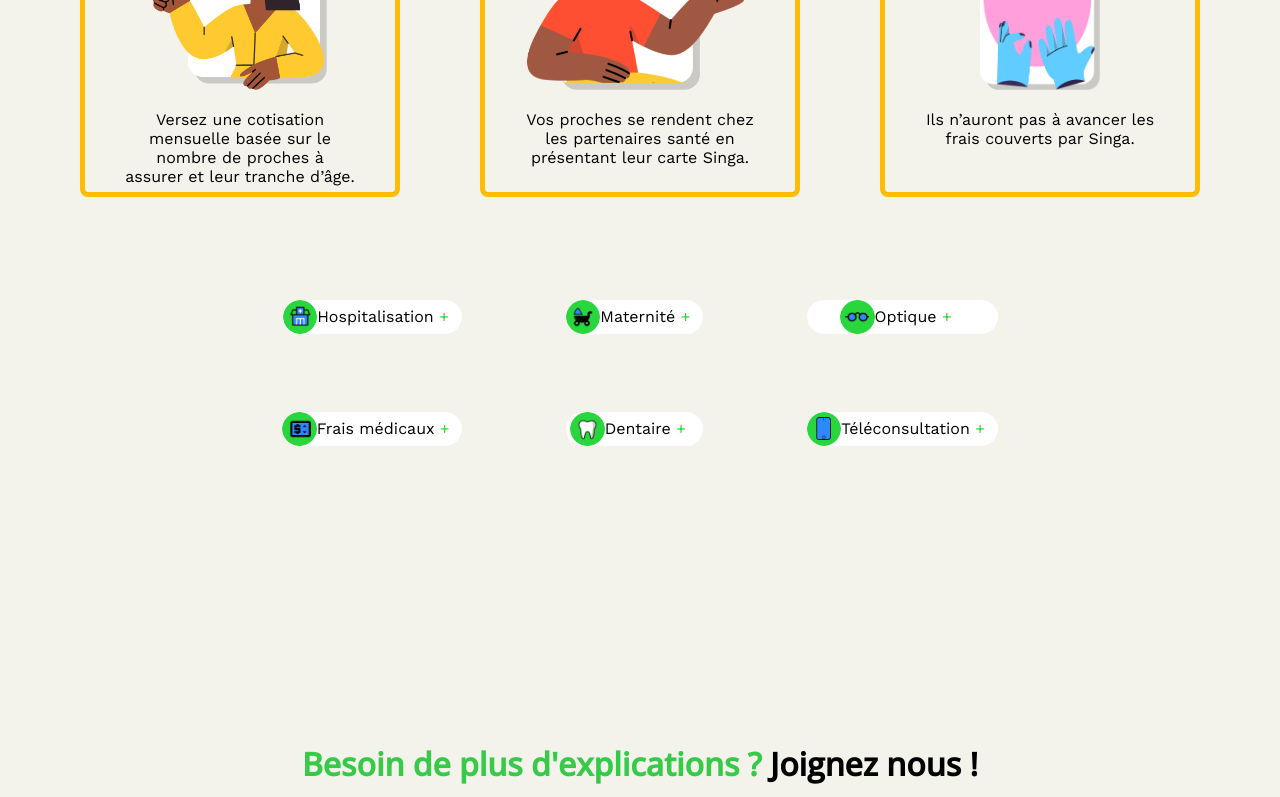
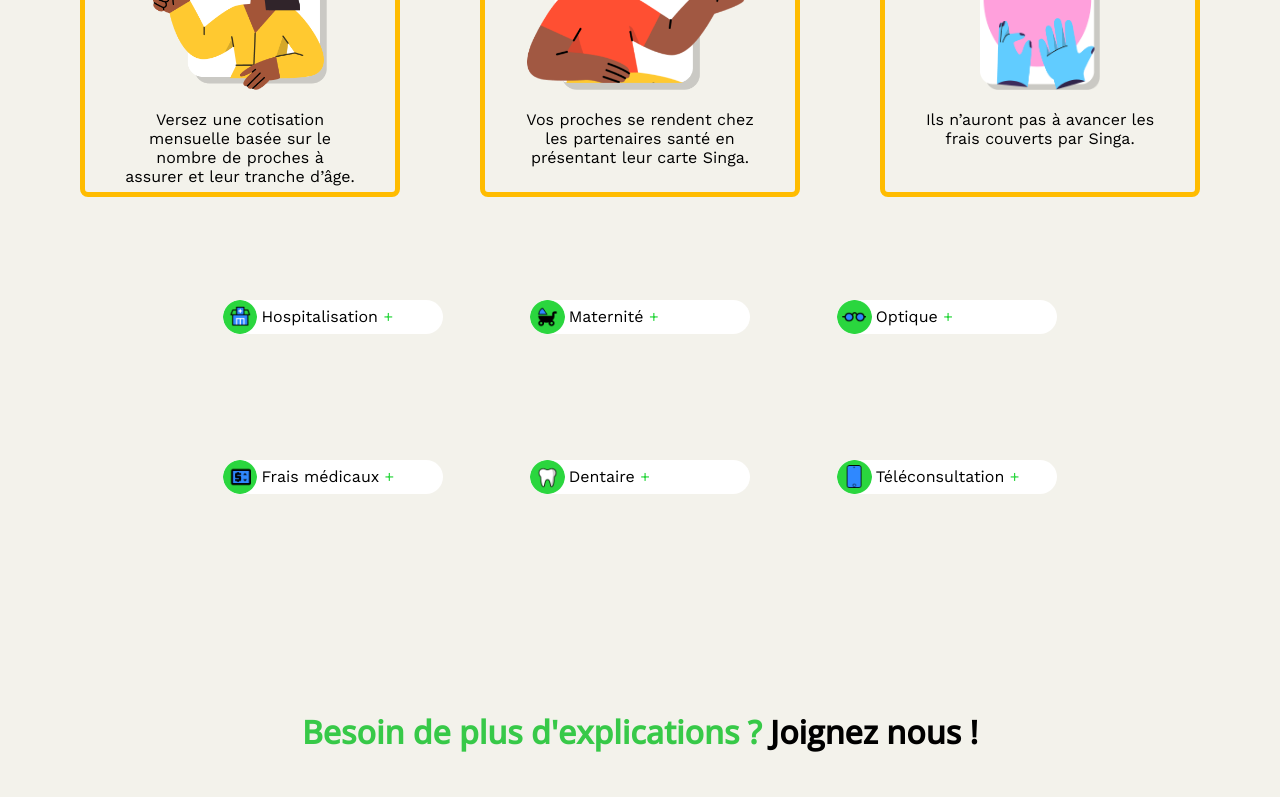
Before and after one commit to WildCodeSchool/paris-0921-project3-my-singa-assurance, a React (Vite) app: page / in a window 1280 px wide. Shown: the part 2712-3509 px from the top of the page. Built offline with nearby package versions, Linux system fonts and the light colour scheme.

Commit message:
improve conceptButton hover

```diff
--- a/src/homepage/ConceptButtons.jsx
+++ b/src/homepage/ConceptButtons.jsx
@@ -6,8 +6,11 @@ function ConceptButtons({ icone, title, arg }) {
     <div className={style.allConceptButton}>
       <div className={style.apparentButton}>
         <img src={icone} alt="icone" />
-        <div>
-          {title} <span style={{ color: '#2AD63E' }}> + </span>
+        <div className={style.title}>
+          {title}{' '}
+          <span className={style.plus} style={{ color: '#2AD63E' }}>
+            +
+          </span>
         </div>
       </div>
       <div className={style.arg}>
--- a/src/homepage/style/ConceptButtons.module.scss
+++ b/src/homepage/style/ConceptButtons.module.scss
@@ -2,14 +2,24 @@
   .apparentButton {
     display: flex;
     align-items: center;
-    justify-content: center;
     border-radius: 50px;
     background-color: white;
     padding-right: 1vw;
+    width: 220px;
+    .liConceptBtn {
+      border: none;
+      font-size: 1em;
+      transition: 1ms;
+      background-color: white;
+      display: none;
+    }
     img {
       width: 2.7vw;
       background-color: white;
       border-radius: 50px;
+    }
+    .title {
+      margin-left: 2%;
     }
     div {
       background-color: white;
@@ -21,9 +31,9 @@
 }
 
 .allConceptButton:hover {
-  transform: scale(1.4);
-  transform-origin: bottom;
-  font-size: 0.6em;
+  transform: translate(1.1, 5);
+  transition: 500ms;
+  transform-origin: top;
   font-weight: lighter;
   cursor: default;
   border: solid 1px #2ad63e;
@@ -31,11 +41,25 @@
   border-radius: 8px;
   padding-top: 1vh;
   padding-right: 1vh;
+  z-index: 99;
+  width: 110%;
   .liConceptBtn {
     border: none;
+    font-size: 1em;
+    transition: 1ms;
+    background-color: white;
   }
   .apparentButton {
     border: none;
+    img {
+      margin-left: 5%;
+    }
+    .title {
+      font-weight: bold;
+      .plus {
+        display: none;
+      }
+    }
   }
   .arg {
     display: flex;
@@ -46,3 +70,8 @@
     text-decoration: none;
   }
 }
+
+.allConceptButton:not(:hover) {
+  transform: translate(1, 5.1);
+  transition: 500ms;
+}
--- a/src/homepage/style/HomepageConcept.module.scss
+++ b/src/homepage/style/HomepageConcept.module.scss
@@ -3,10 +3,10 @@
 .mainConceptCard {
   display: flex;
   flex-direction: column;
-  align-items: center;;
+  align-items: center;
   justify-content: space-evenly;
   font-family: 'Work Sans', sans-serif;
-  margin: 10%;
+  margin: 10% 10% 0% 10%;
 
   h2 {
     font-size: 300%;
@@ -47,7 +47,7 @@
 
 .BtnContainer {
   display: grid;
-grid-template: "a b c" 14vh "d e f" 14vh;
-width: 80%;
-justify-content: space-around;
+  grid-template: 'a b c' 20vh 'd e f' 20vh;
+  width: 90%;
+  justify-content: space-around;
 }
```
